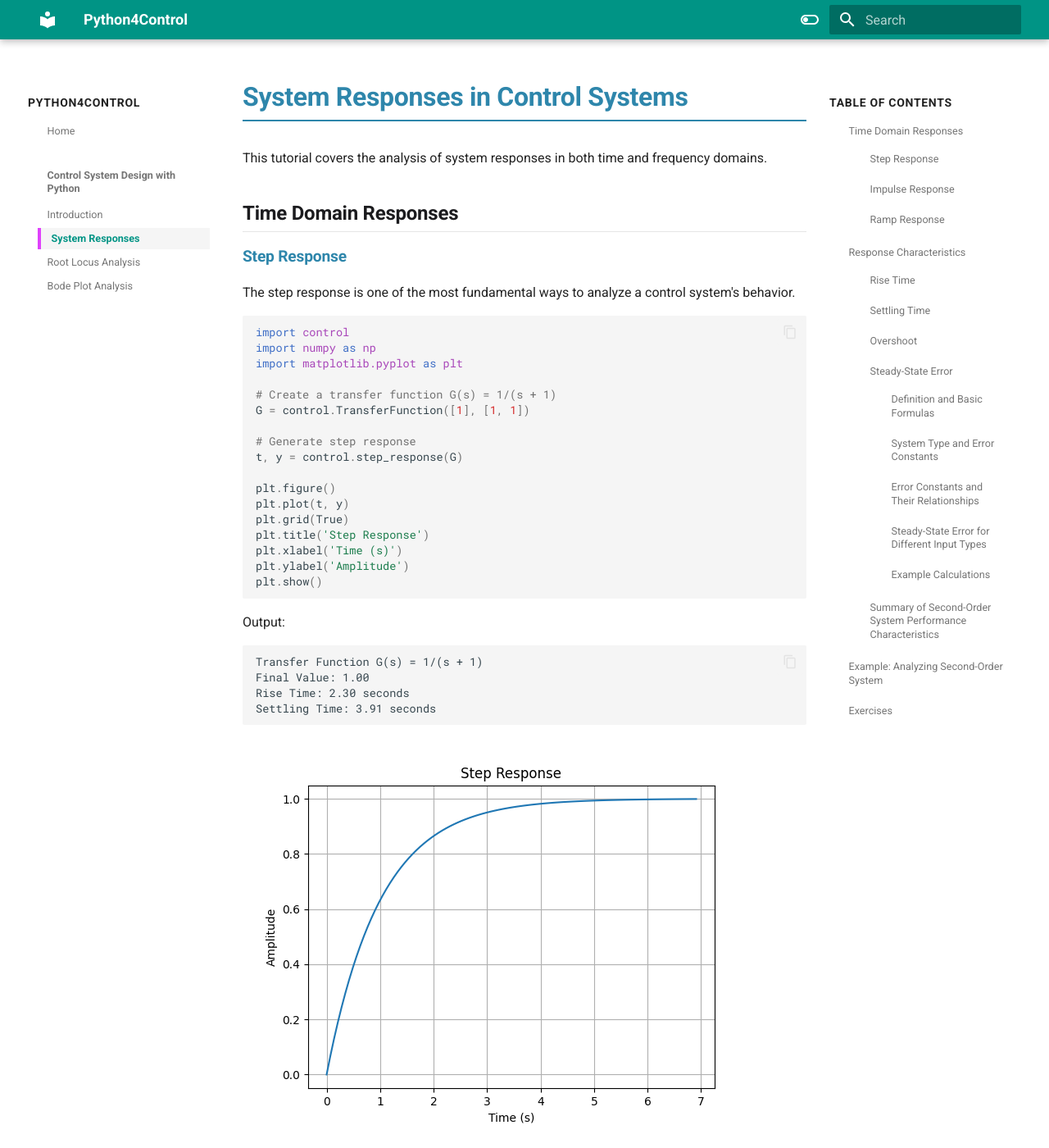
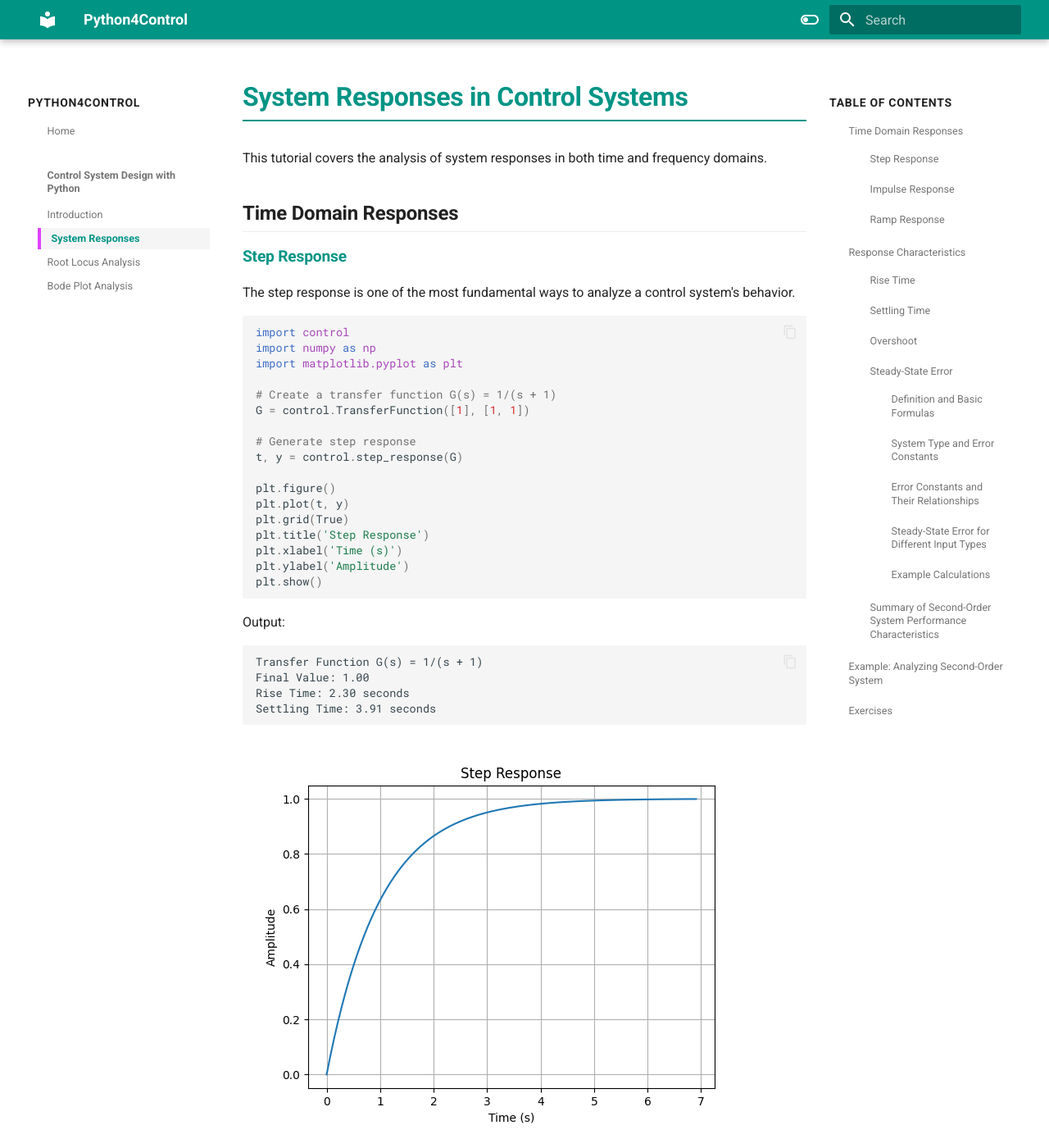
Before and after one commit to Hmustf/python4control, an MkDocs documentation site: the page built from docs/control-design/02_system_responses.md, in a window 1280 px wide and 1400 px high. Shown: the whole window at 82% size. Built offline with MkDocs 1.6.1 and Material for MkDocs 9.7.7, drawn with Linux system fonts in a browser that asks for light colours.

Commit message:
Improve dark mode support for headings and MathJax rendering

```diff
--- a/docs/javascripts/mathjax.js
+++ b/docs/javascripts/mathjax.js
@@ -1 +1,35 @@
-window.MathJax={tex:{inlineMath:[["\\(","\\)"]],displayMath:[["\\[","\\]"],["$$","$$"]],processEscapes:true,processEnvironments:true},options:{ignoreHtmlClass:".*|",processHtmlClass:"arithmatex"}};
+window.MathJax = {
+    tex: {
+        inlineMath: [['$', '$'], ['\\(', '\\)']],
+        displayMath: [['$$', '$$'], ['\\[', '\\]']],
+        processEscapes: true,
+        processEnvironments: true
+    },
+    options: {
+        ignoreHtmlClass: '.*',
+        processHtmlClass: 'arithmatex'
+    },
+    startup: {
+        pageReady: () => {
+            return MathJax.startup.defaultPageReady().then(() => {
+                // Function to reload MathJax
+                window.reloadMathJax = function() {
+                    MathJax.typesetPromise();
+                };
+
+                // Reload when URL changes (for SPAs)
+                window.addEventListener('popstate', reloadMathJax);
+
+                // Optional: Reload periodically during first load
+                let attempts = 0;
+                const interval = setInterval(function() {
+                    reloadMathJax();
+                    attempts++;
+                    if (attempts >= 6) { // Stop after 30 seconds
+                        clearInterval(interval);
+                    }
+                }, 5000);
+            });
+        }
+    }
+};
--- a/docs/static/css/extra.css
+++ b/docs/static/css/extra.css
@@ -36,33 +36,33 @@
     background-color: var(--md-default-bg-color--light);
 }
 
-/* Enhanced headings */
+/* Enhanced headings with dark mode support */
 .md-typeset h1 {
-    color: #2E86AB;
+    color: var(--md-primary-fg-color);
     font-weight: 700;
-    border-bottom: 2px solid #2E86AB;
+    border-bottom: 2px solid var(--md-primary-fg-color);
     padding-bottom: 0.2em;
     margin-bottom: 1em;
     font-size: 2em;
 }
 
 .md-typeset h2 {
-    color: #1B1B1E;
+    color: var(--md-default-fg-color);
     font-weight: 600;
-    border-bottom: 1px solid rgba(0,0,0,.1);
+    border-bottom: 1px solid var(--md-default-fg-color--lightest);
     padding-bottom: 0.2em;
     font-size: 1.5em;
 }
 
 .md-typeset h3 {
-    color: #2E86AB;
+    color: var(--md-primary-fg-color);
     font-weight: 600;
     margin-top: 1.5em;
     font-size: 1.2em;
 }
 
 .md-typeset h4 {
-    color: #1B1B1E;
+    color: var(--md-default-fg-color);
     font-weight: 500;
     font-size: 1.1em;
 }
@@ -91,8 +91,43 @@
 
 /* Math display adjustments */
 .md-typeset .math {
-    font-size: 0.95em;
+    font-size: 1em;
+    padding: 0.2em 0;
+    overflow-x: auto;
+    overflow-y: hidden;
+    -webkit-overflow-scrolling: touch;
+}
+
+.md-typeset .math.math-display {
+    text-align: center;
+    margin: 1em 0;
+    padding: 0.5em 0;
+    display: block;
+    max-width: 100%;
+}
+
+.md-typeset .MathJax {
+    outline: none;
+}
+
+.md-typeset .MathJax_Display {
     margin: 0.5em 0;
+    padding: 0.5em 0;
+    overflow-x: auto;
+    overflow-y: hidden;
+    background-color: var(--md-default-bg-color);
+    border-radius: 4px;
+}
+
+/* Inline math */
+.md-typeset .math.math-inline {
+    padding: 0 0.2em;
+    vertical-align: middle;
+}
+
+/* Math in admonitions */
+.md-typeset .admonition .math {
+    background-color: inherit;
 }
 
 /* Info admonition */
```
